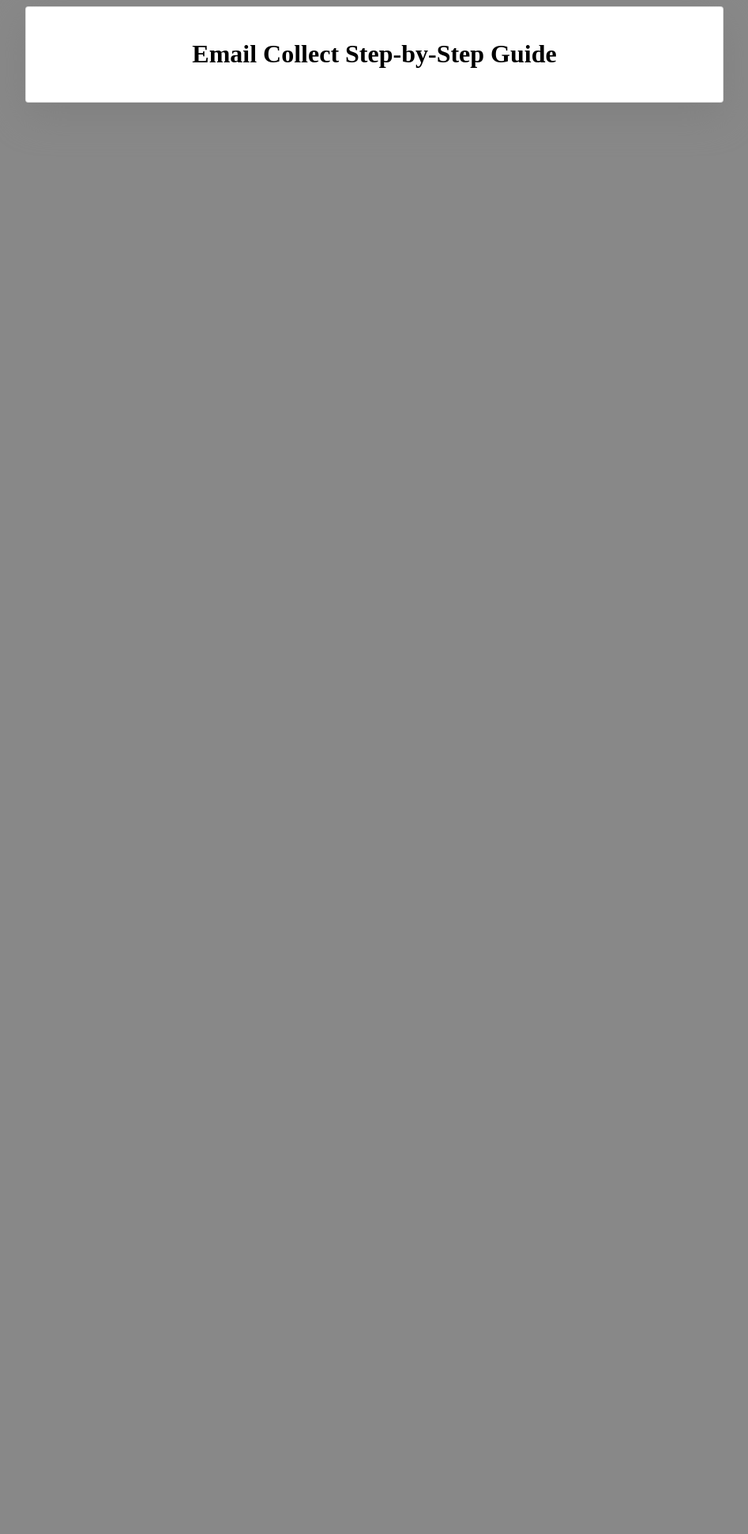
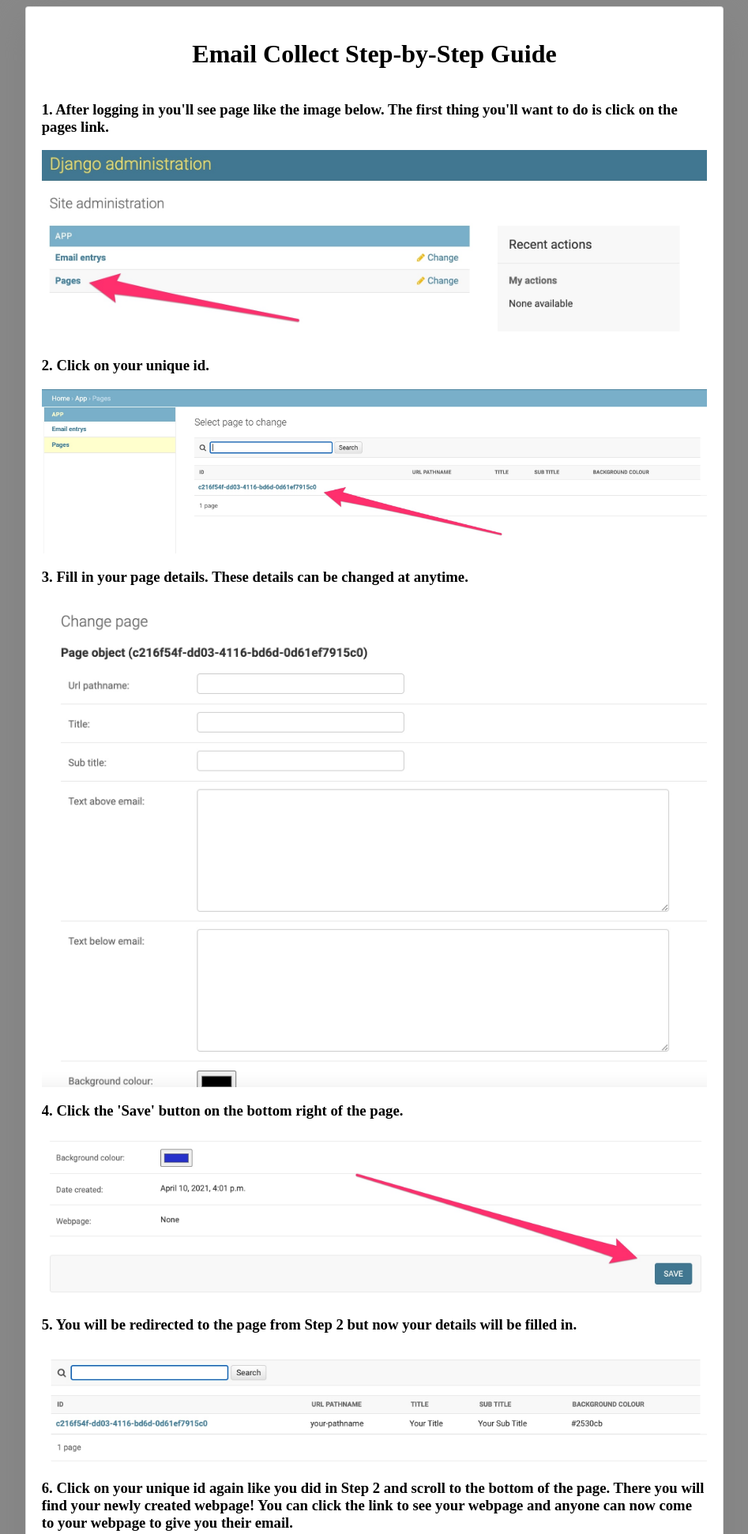
Before and after one commit to SheaMeyers/email-collection-app, a Django app: template templates/guide.html in a window 1280 px wide. Shown: the top 1943 px of the page at 79% size, without its empty margins (166-1113 px from the left). Before the commit the page ends 130 px from the top, so only its background shows below. Run offline with Django 3.2, Linux system fonts and the light colour scheme; the template is opened without the code that fills it: most values are stand-ins (such as "Sample title", 1, 10 or a date in 2020).

Commit message:
Set up basic detail guide

```diff
--- /dev/null
+++ b/static/css/guide.css
@@ -0,0 +1,3 @@
+h3 {
+    text-align: left;
+}
--- a/templates/guide.html
+++ b/templates/guide.html
@@ -1,5 +1,43 @@
 {% extends 'base.html' %}
+{% load static %}
+
+{% block extra_css %}
+<link rel="stylesheet" href="{% static 'css/guide.css' %}">
+{% endblock %}
 
 {% block content %}
 <h1>Email Collect Step-by-Step Guide</h1>
+
+<h3>
+    1. After logging in you'll see page like the image below.
+    The first thing you'll want to do is click on the pages link.
+</h3>
+<img src="{% static 'images/guide/Step1.jpg' %}" alt="Email Collect Step 1">
+<h3>2. Click on your unique id.</h3>
+<img src="{% static 'images/guide/Step2.jpg' %}" alt="Email Collect Step 2">
+<h3>3. Fill in your page details. These details can be changed at anytime.</h3>
+<img src="{% static 'images/guide/Step3.jpg' %}" alt="Email Collect Step 3">
+<h3>4. Click the 'Save' button on the bottom right of the page.</h3>
+<img src="{% static 'images/guide/Step4.jpg' %}" alt="Email Collect Step 4">
+<h3>5. You will be redirected to the page from Step 2 but now your details will be filled in.</h3>
+<img src="{% static 'images/guide/Step5.jpg' %}" alt="Email Collect Step 5">
+<h3>
+    6. Click on your unique id again like you did in Step 2 and scroll to the bottom of the page.
+        There you will find your newly created webpage!  You can click the link to see your webpage
+        and anyone can now come to your webpage to give you their email.
+</h3>
+<img src="{% static 'images/guide/Step6.jpg' %}" alt="Email Collect Step 6">
+<h3>
+    7. Now we will show you how to see the emails people leave you after they've sent them.
+    On the left hand side of your screen you should see 'Email entrys'.  Click on this.
+</h3>
+<img src="{% static 'images/guide/Step7.jpg' %}" alt="Email Collect Step 7">
+<h3>
+    8. On this screen you will see the emails people have left and the date and time they left them.
+</h3>
+<img src="{% static 'images/guide/Step8.jpg' %}" alt="Email Collect Step 8">
+<h3>
+    9. Optionally you can download these emails in a variety of files to give you better access to this data.
+</h3>
+<img src="{% static 'images/guide/Step9.jpg' %}" alt="Email Collect Step 9">
 {% endblock %}
--- a/templates/home.html
+++ b/templates/home.html
@@ -19,8 +19,11 @@
         You now have a web page where your customers and users can leave you their email.
         You can see the emails by signing into your account
     </h3>
+    <br><br>
     <a href="{% url 'guide' %}" target="_blank" rel="noopener noreferrer">
         Click here for a detailed step-by-step guide
     </a>
+    <p>or you can email us at</p>
+    <a href="mailto:emailcollectwebsite@gmail.com">emailcollectwebsite@gmail.com</a>
 </div>
 {% endblock %}
```
Also changed, not shown: static/images/guide/Step1.jpg (renamed from static/images/guide_photos/Step6.jpg), static/images/guide/Step2.jpg (renamed from static/images/guide_photos/Step7.jpg), static/images/guide/Step3.jpg (renamed from static/images/guide_photos/Step8.jpg), static/images/guide/Step4.jpg (renamed from static/images/guide_photos/Step9.jpg), static/images/guide/Step5.jpg (renamed from static/images/guide_photos/Step10.jpg), static/images/guide/Step6.jpg (renamed from static/images/guide_photos/Step11.jpg), static/images/guide/Step7.jpg (renamed from static/images/guide_photos/Step12.jpg), static/images/guide/Step8.jpg (renamed from static/images/guide_photos/Step13.jpg), static/images/guide/Step9.jpg (renamed from static/images/guide_photos/Step14.jpg), static/images/guide_photos/Step1.jpg (deleted), static/images/guide_photos/Step2.jpg (deleted), static/images/guide_photos/Step3.jpg (deleted), static/images/guide_photos/Step4.jpg (deleted), static/images/guide_photos/Step5.jpg (deleted).
